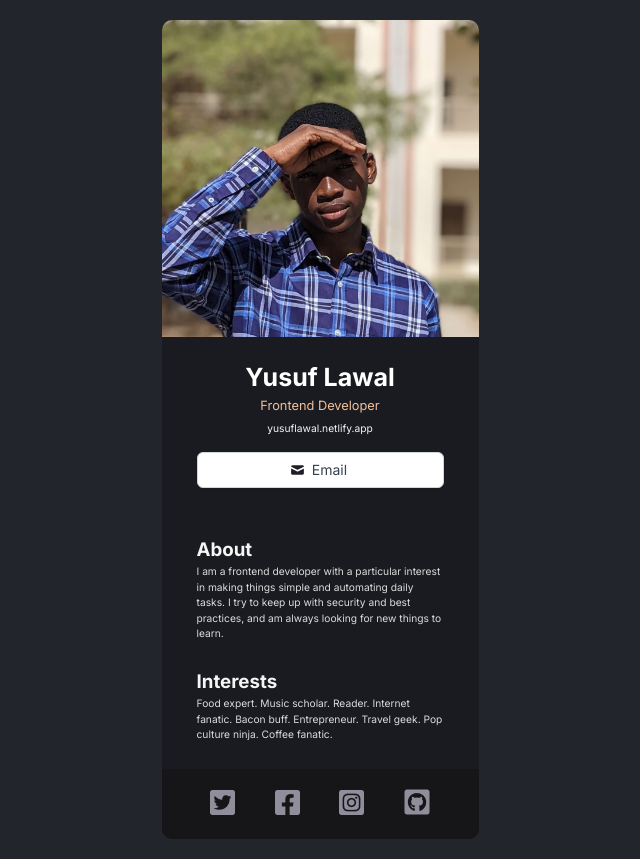
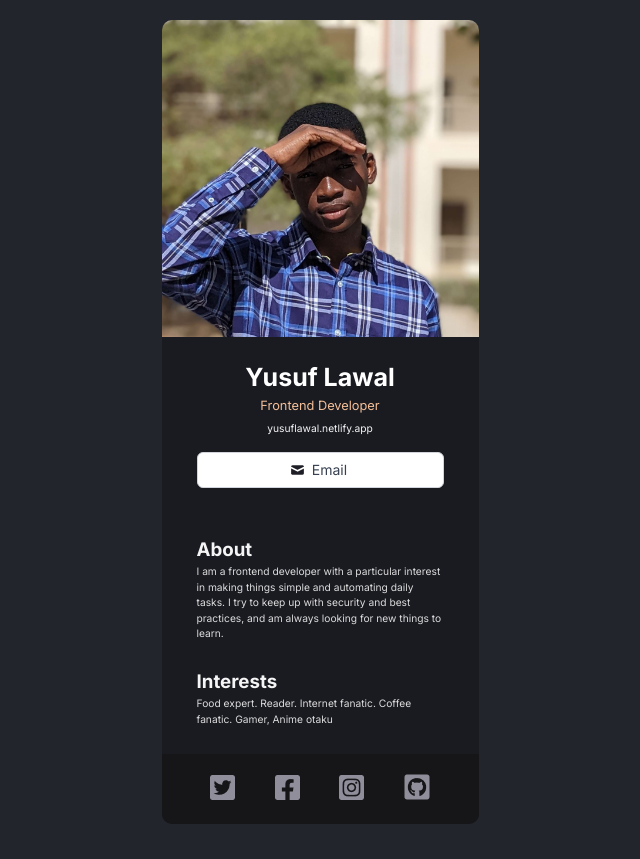
Before and after one commit to YusufsDesigns/Digital-Business-Card, a React (Vite) app: page / in a window 1280 px wide. Shown: the whole page, without its empty margins (320-960 px from the left). Built offline with nearby package versions, Linux system fonts and the light colour scheme.

Commit message:
New Commit

```diff
--- a/src/components/Interests.jsx
+++ b/src/components/Interests.jsx
@@ -4,7 +4,7 @@ export default function Interests(){
     return(
         <div className="interests">
             <h3>Interests</h3>
-            <p>Food expert. Music scholar. Reader. Internet fanatic. Bacon buff. Entrepreneur. Travel geek. Pop culture ninja. Coffee fanatic.</p>
+            <p>Food expert. Reader. Internet fanatic. Coffee fanatic. Gamer, Anime otaku</p>
         </div>
     )
 }
```
Also changed, not shown: 4 other files (tests, documents, lock files or other folders).
